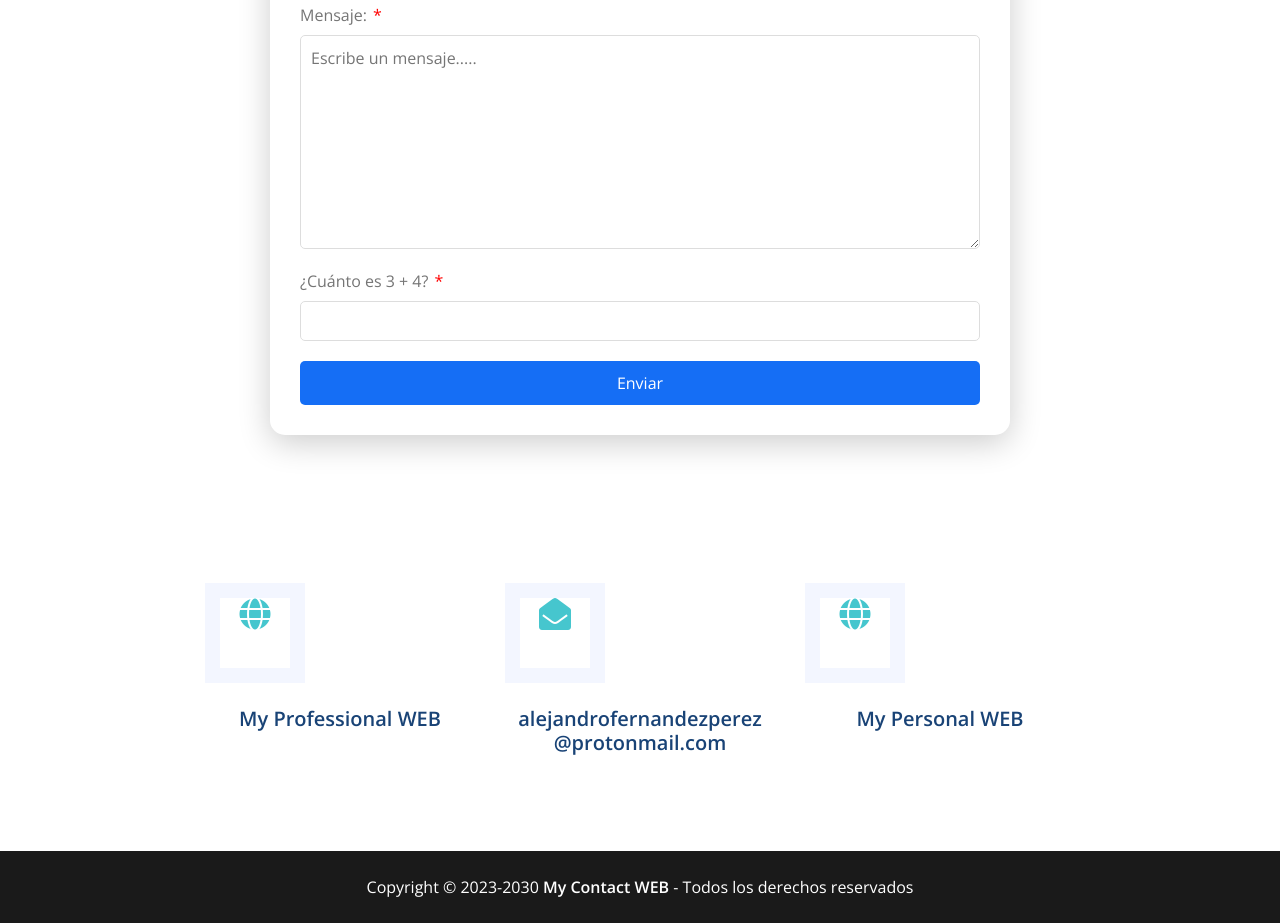
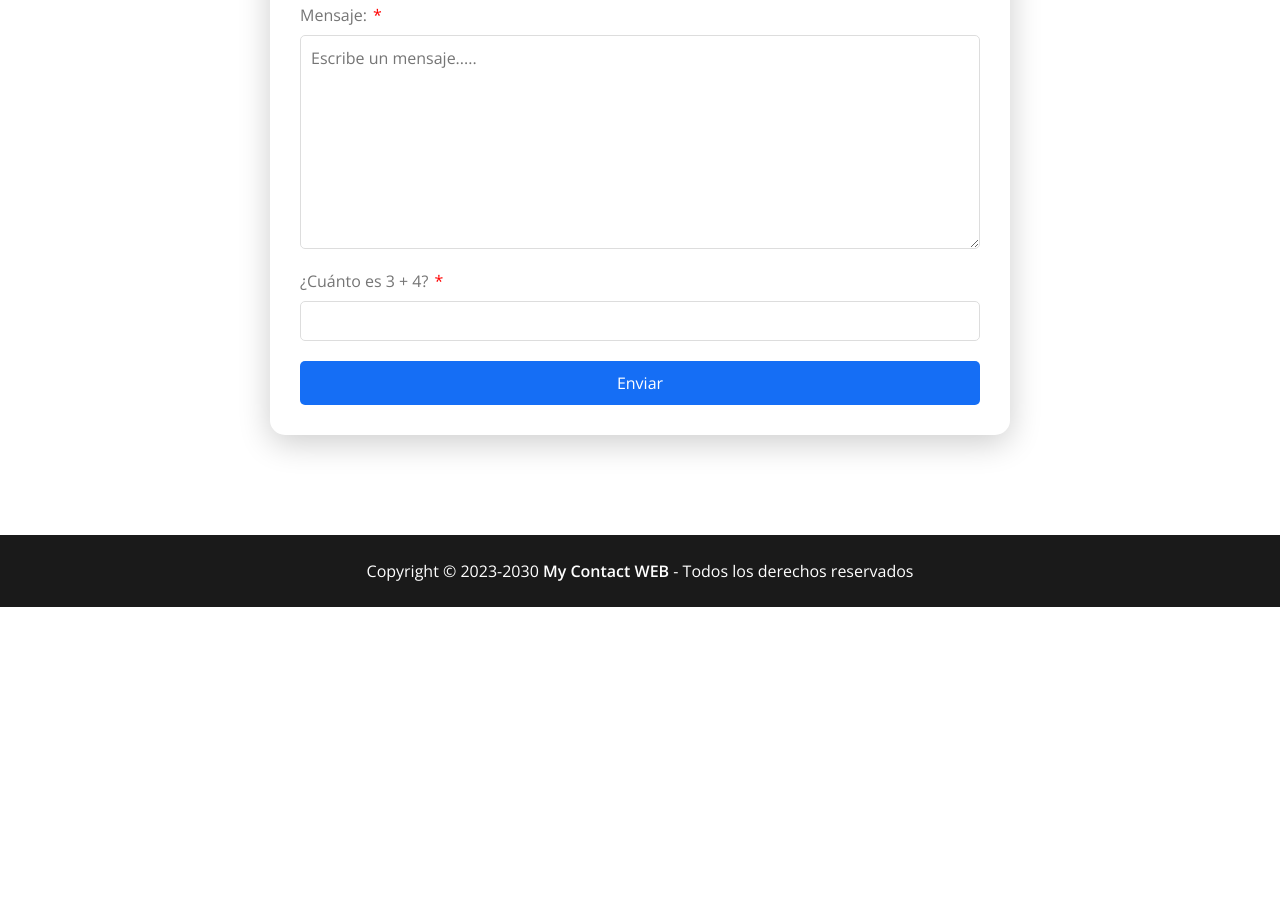
Before and after one commit to soyalexokei/contact, a plain HTML site: page index.html in a window 1280 px wide. Shown: the part 1010-1933 px from the top of the page. After the commit the page ends 1617 px from the top, so only its background shows below. Drawn offline with nearby package versions, Linux system fonts and the light colour scheme.

Commit message:
New version for the contact web

```diff
--- a/index.html
+++ b/index.html
@@ -48,6 +48,9 @@
                         </a>
                         <a class="text-white px-3" href="https://www.instagram.com/soyalexokei/" target="_blank">
                             <i class="fab fa-instagram"></i>
+                        </a>
+                        <a class="text-white px-3" href="https://wa.me/34623797540" target="_blank">
+                            <i class="fab fa-whatsapp"></i>
                         </a>
                     </div>
                 </div>
@@ -109,41 +112,6 @@
     </section>
     <!-- Contact End -->
 
-    <div class="container-fluid py-5">
-        <div class="container" style="max-width: 900px;">
-            <div class="row">
-                <div class="col-12">
-                    <div class="row">
-                        <div class="col-md-4">
-                            <a href="https://alejandroprofessionalweb.netlify.app/" target="_blank"><div class="d-flex flex-column align-items-center justify-content-center text-center mb-5">
-                                <div class="d-inline-flex align-items-center justify-content-center bg-white border border-light shadow rounded-circle mb-4" style="width: 100px; height: 100px; border-width: 15px !important;">
-                                    <i class="fa fa-2x fa-globe text-secondary"></i>
-                                </div>
-                                <h5 class="font-weight-medium m-0 mt-2">My Professional WEB</h5>
-                            </div></a>
-                        </div>
-                        <div class="col-md-4">
-                            <div class="d-flex flex-column align-items-center justify-content-center text-center mb-5">
-                                <div class="d-inline-flex align-items-center justify-content-center bg-white border border-light shadow rounded-circle mb-4" style="width: 100px; height: 100px; border-width: 15px !important;">
-                                    <i class="fa fa-2x fa-envelope-open text-secondary"></i>
-                                </div>
-                                <h5 class="font-weight-medium m-0 mt-2">alejandrofernandezperez<br>@protonmail.com</h5>
-                            </div>
-                        </div>
-                        <div class="col-md-4">
-                            <a href="https://alejandropersonalweb.netlify.app/" target="_blank"><div class="d-flex flex-column align-items-center justify-content-center text-center mb-5">
-                                <div class="d-inline-flex align-items-center justify-content-center bg-white border border-light shadow rounded-circle mb-4" style="width: 100px; height: 100px; border-width: 15px !important;">
-                                    <i class="fa fa-2x fa-globe text-secondary"></i>
-                                </div>
-                                <h5 class="font-weight-medium m-0 mt-2">My Personal WEB</h5>
-                            </div></a>
-                        </div>
-                    </div>
-                </div>
-            </div>
-        </div>
-    </div>
-
     <!-- Footer Start -->
     <div class="container-fluid bg-dark text-white py-4 px-sm-3 px-md-5"><p class="m-0 text-center text-white">Copyright &copy; 2023-2030 <a class="text-white font-weight-medium" href="./index.html">My Contact WEB</a> - Todos los derechos reservados</p></div>
     <!-- Footer End -->
```
